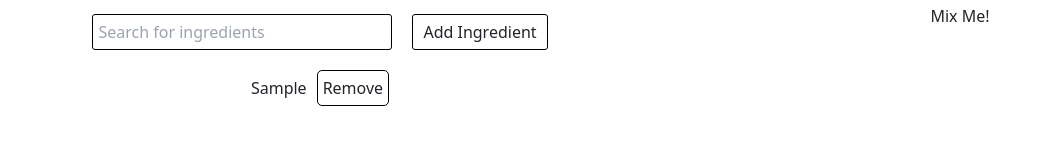
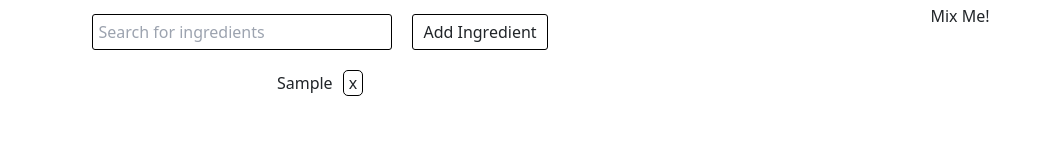
Before and after one commit to SmithNJ13/yao42_frontend, a React (Vite) app: page /mixingbowl in a window 1280 px wide. Both pictures are taken after typing "Sample" into the empty fields and a click on the button "Add Ingredient". Shown: the part 170-314 px from the top of the page, without its empty margins (0-1052 px from the left). Built offline with nearby package versions, Linux system fonts and the light colour scheme.

Commit message:
change remove into x

```diff
--- a/src/components/IngredientList/index.jsx
+++ b/src/components/IngredientList/index.jsx
@@ -8,7 +8,7 @@ const IngredientList = ({ selectedIngredients, handleRemoveIngredient }) => {
         {selectedIngredients.map((ingredient, index) => (
           <li key={index}>
             {ingredient}
-            <button onClick={() => handleRemoveIngredient(ingredient)}>Remove</button>
+            <button onClick={() => handleRemoveIngredient(ingredient)}>x</button>
           </li>
         ))}
       </ul>
--- a/src/components/IngredientList/style.css
+++ b/src/components/IngredientList/style.css
@@ -2,7 +2,7 @@ li button {
     margin-left: 10px;
     background-color: white;
     border: 1px solid black;
-    padding: 5px;
+    padding: 0px 5px;
     border-radius: 5px;
     cursor: pointer;
 }
```
